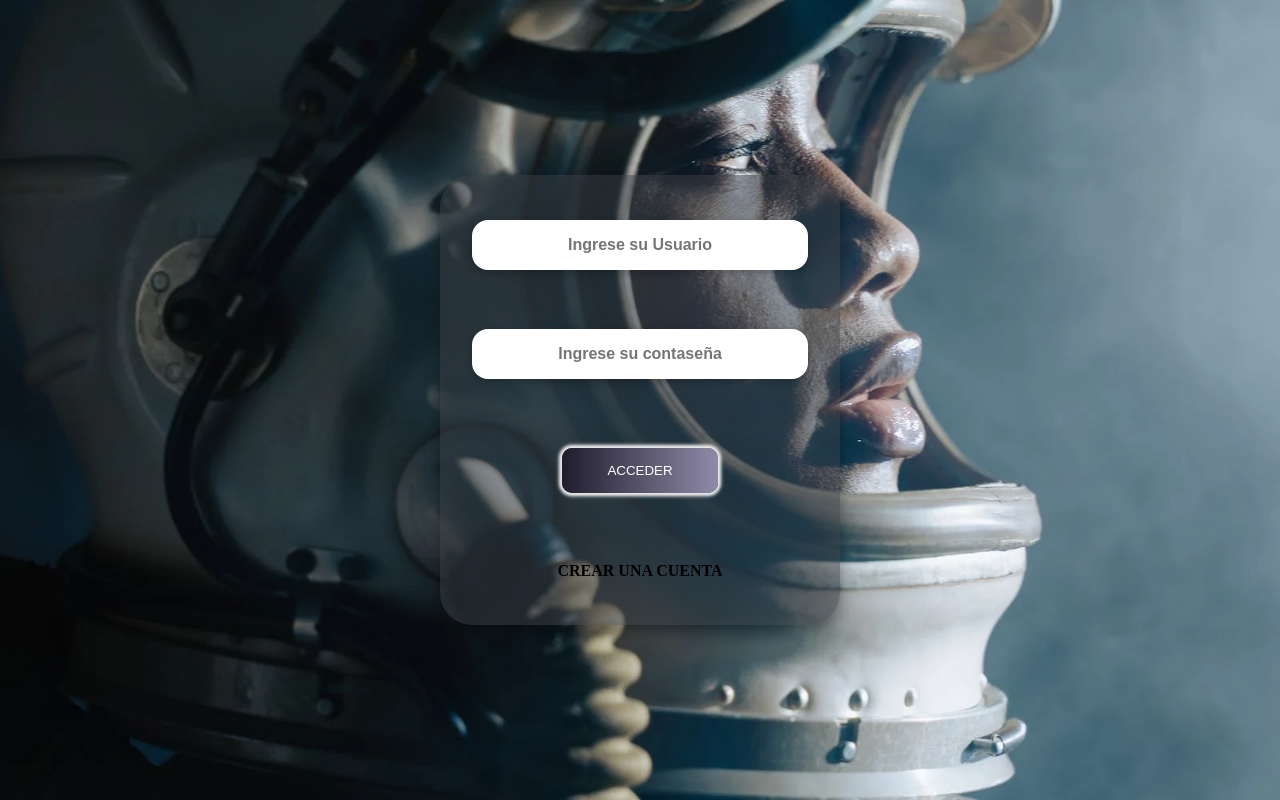
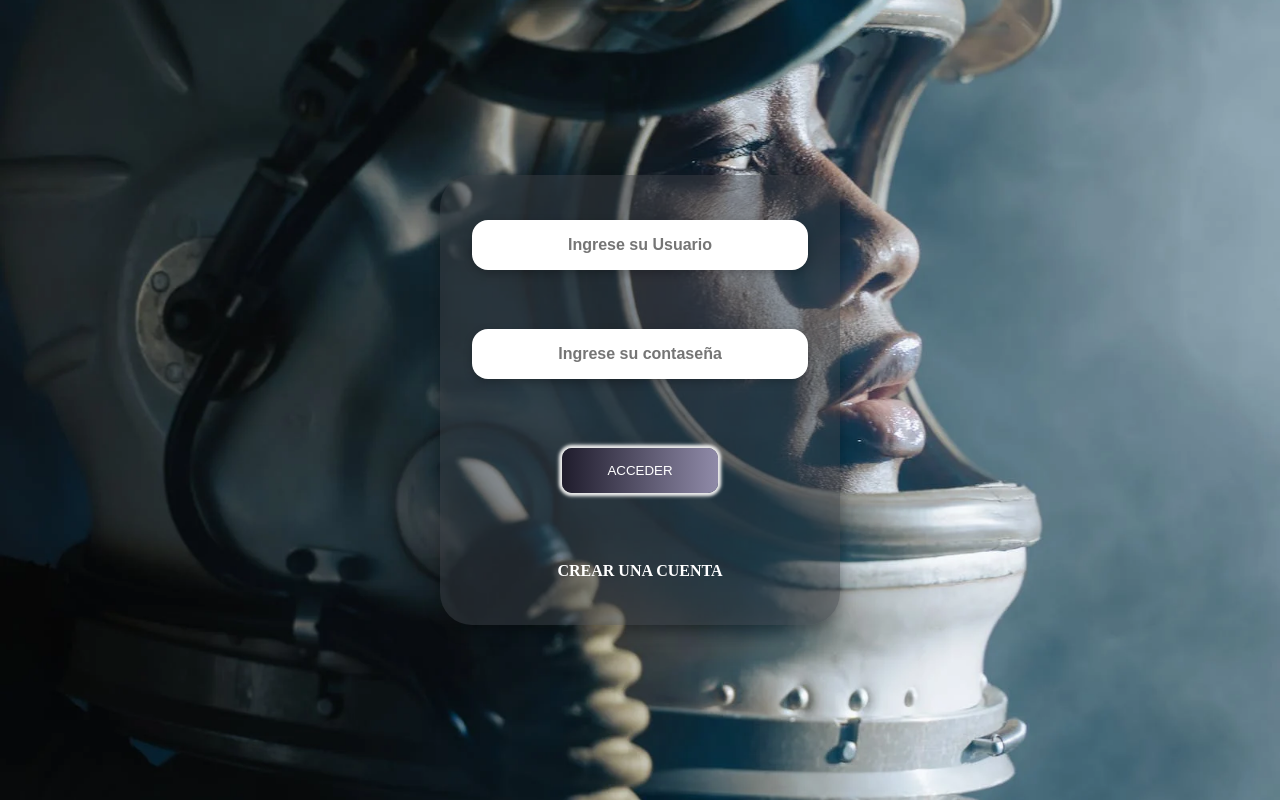
Before and after one commit to ACantarell/integrador__landingPage--nucba, a plain HTML site: page assets/login.html in a window 1280 px wide. Drawn offline with Linux system fonts and the light colour scheme.

Commit message:
fixed bug

```diff
--- a/assets/login.css
+++ b/assets/login.css
@@ -74,10 +74,10 @@ html{
 .login__container a{
   text-decoration: none;
   text-transform: uppercase;
-  color: black;
+  color:white;
   font-weight: 900;
 }
 
 .login__container a:hover{
-  color: white;
+  color: rgb(154, 102, 189);
 }
--- a/assets/login.html
+++ b/assets/login.html
@@ -13,7 +13,7 @@
     <input class="register" type="text" name="nombres" id="nombres" placeholder="Ingrese su Usuario">
     <input class="register" type="password" name="password" id="password" placeholder="Ingrese su contaseña">
     <input class="btn" type="submit" value="Acceder">
-    <p><a href="#">Crear una cuenta</a></p>
+    <p><a href="/assets/register.html">Crear una cuenta</a></p>
   </div>
 
 </body>
```
